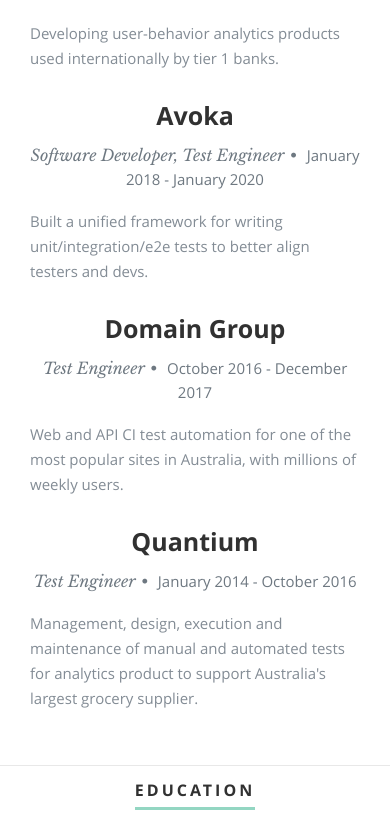
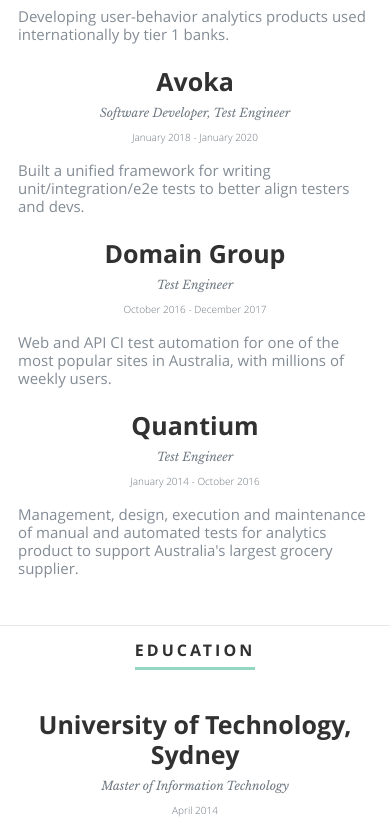
Before and after one commit to enphnt/enphnt.github.io, a React (Create React App) app: page / in a window 390 px wide. Shown: the part 2100-2924 px from the top of the page. Built offline with nearby package versions, Linux system fonts and the light colour scheme.

Commit message:
style(Resume.js): reduce sizes for better x-device layout

```diff
--- a/public/css/default.css
+++ b/public/css/default.css
@@ -566,7 +566,7 @@
 label,
 legend {
    font: 16px/24px 'opensans-bold', sans-serif;
-	margin: 12px 0;
+	margin: 4px 0;
    color: #3d4145;
    display: block;
 }
--- a/public/css/layout.css
+++ b/public/css/layout.css
@@ -276,8 +276,8 @@
    margin-left: 5px;
 }
 #resume .date {
-   font: 15px/24px 'opensans-regular', sans-serif;
-   margin-top: 6px;
+   font: 13px/18px 'opensans-regular', sans-serif;
+   margin-top: 3px;
 }
 
 /*----------------------------------------------*/
--- a/public/css/media-queries.css
+++ b/public/css/media-queries.css
@@ -234,8 +234,16 @@
       text-align: center;
    }
    #resume h1 { letter-spacing: 3px; }
-   #resume .main-col { padding-right: 30px; }
-   #resume h3, #resume .info { text-align: center; }
+   /* #resume p { font-size: 13px; } */
+   #resume .main-col { padding-right: 18px; padding-left: 18px; }
+   #resume h3, #resume .info { text-align: center; margin-bottom: 4px; }
+   #resume .info {
+      margin: 2px;
+      font: 12px/24px 'librebaskerville-italic', serif;
+   }
+   #resume .date {
+      font: 10px/14px 'opensans-light', sans-serif;
+   }
 
    .bars { width: 100%; }
 
@@ -273,8 +281,8 @@
    #testimonials .header-col h1:before { content: none; }
    #testimonials blockquote { padding-bottom: 24px; }
    #testimonials blockquote p {
-      font-size: 20px;
-      line-height: 42px;
+      font-size: 15px;
+      line-height: 22px;
    }
 
    /* Control Nav */
--- a/src/Components/Resume.js
+++ b/src/Components/Resume.js
@@ -8,8 +8,10 @@
 
       var work = this.props.data.work.map(function(work) {
         return <div key={work.company}><h3>{work.company}</h3>
-          <p className="info">{work.title}<span>&bull;</span> <em className="date">{work.years}</em></p>
-          <p>{work.description}</p>
+          <p className="info">{work.title}
+            <div> <em className="date">{work.years}</em></div>
+          </p>
+          <ul><li>{work.description}</li></ul>
         </div>
       })
 
@@ -17,7 +19,9 @@
         var link = education.link ? <a href={education.link}>Article</a> : null;
 
         return <div key={education.school}><h3>{education.school}</h3>
-          <p className="info">{education.degree} <span>&bull;</span><em className="date">{education.graduated}</em></p>
+          <p className="info">{education.degree}
+            <div><em className="date">{education.graduated}</em></div>
+          </p>
           <p>{education.description}{link}</p></div>
       })
 
```
